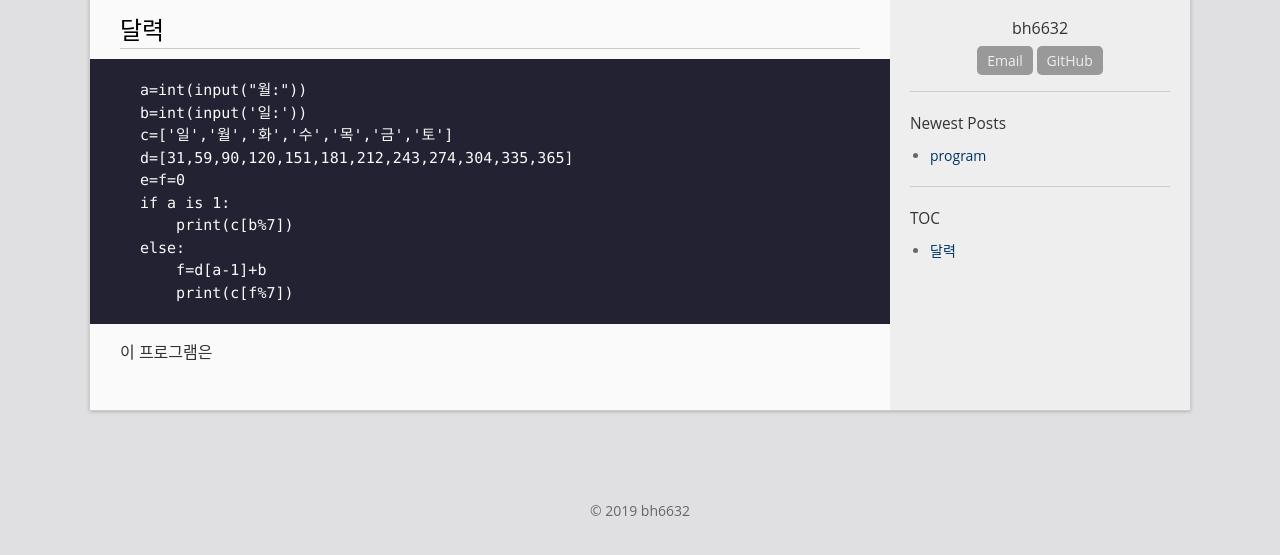
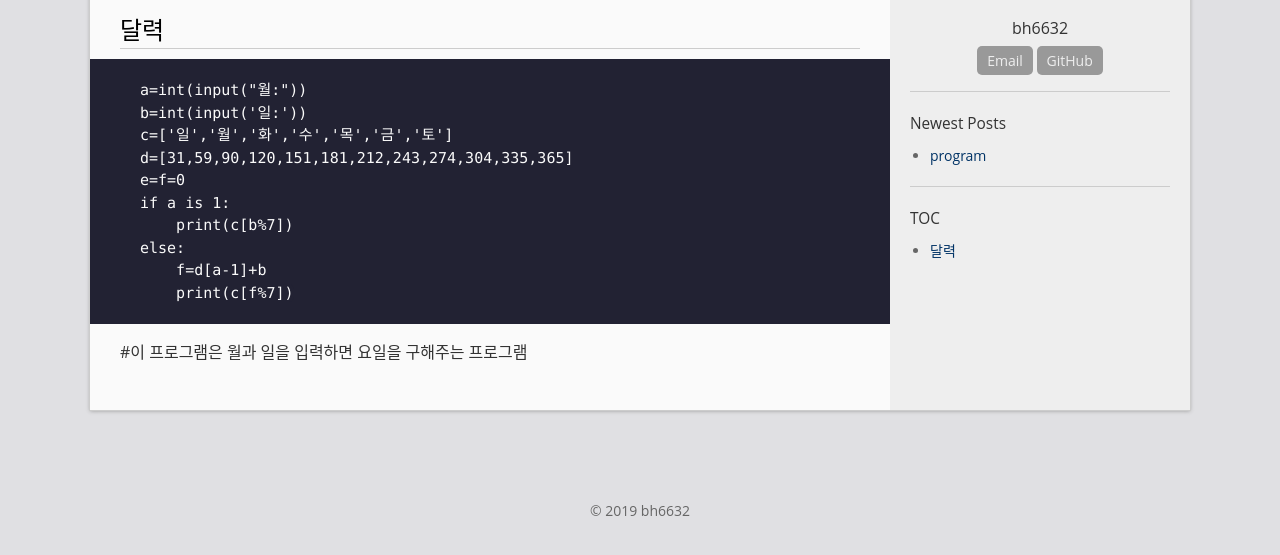
Before and after one commit to bh6366632/bh6366632.github.com, a Jekyll site: the page built from _posts/2019-09-21-달력.md, in a window 1280 px wide, cut to the strip 261-816 px from the top of the page. Built offline with Jekyll 4.4.1, drawn with Linux system fonts in a browser that asks for light colours.

Commit message:
Update 2019-09-21-달력.md

````diff
--- a/_posts/2019-09-21-달력.md
+++ b/_posts/2019-09-21-달력.md
@@ -20,4 +20,4 @@ else:
     f=d[a-1]+b
     print(c[f%7])
 ```
-이 프로그램은
+#이 프로그램은 월과 일을 입력하면 요일을 구해주는 프로그램
````
